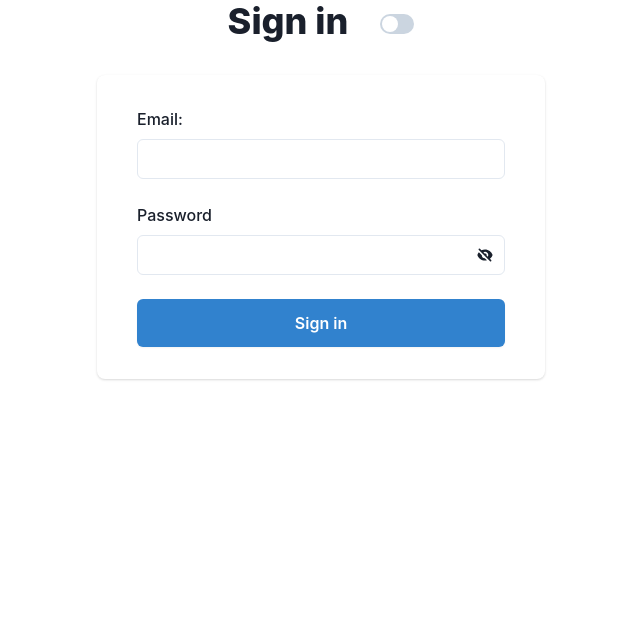
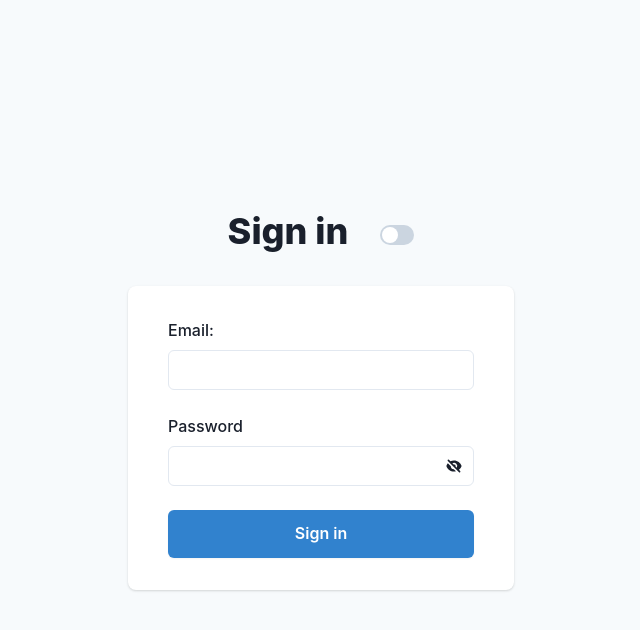
Before and after one commit to Eronheit/base-nextjs, a Next.js app: page / in a window 1280 px wide. Shown: the top 630 px of the page, without its empty margins (319-959 px from the left). Built offline with nearby package versions, Linux system fonts and the light colour scheme.

Commit message:
feat: implements guest and auth layouts

```diff
--- a/src/contexts/AuthContext.tsx
+++ b/src/contexts/AuthContext.tsx
@@ -3,6 +3,8 @@ import { destroyCookie, parseCookies, setCookie } from 'nookies';
 import React, { createContext, ReactNode, useCallback, useState } from 'react';
 import Router from 'next/router';
 import { createStandaloneToast } from '@chakra-ui/toast';
+import AuthLayout from '@/pages/_layouts/Auth';
+import GuestLayout from '@/pages/_layouts/Ghest';
 
 type User = {
   name: string;
@@ -88,7 +90,11 @@ export function AuthProvider({ children }: AuthProviderProps) {
 
   return (
     <AuthContext.Provider value={{ signIn, user, isAuthenticated }}>
-      {children}
+      {isAuthenticated ? (
+        <AuthLayout>{children}</AuthLayout>
+      ) : (
+        <GuestLayout>{children}</GuestLayout>
+      )}
     </AuthContext.Provider>
   );
 }
--- /dev/null
+++ b/src/pages/_layouts/Auth/index.tsx
@@ -0,0 +1,19 @@
+import React from 'react';
+import { useColorModeValue } from '@chakra-ui/color-mode';
+import { Grid, GridItem } from '@chakra-ui/layout';
+
+const AuthLayout: React.FC = ({ children }) => {
+  return (
+    <Grid
+      bg={useColorModeValue('gray.50', 'inherit')}
+      minH="100vh"
+      templateColumns="240px 1fr"
+      gap={4}
+    >
+      <GridItem colSpan={1} bg="tomato" />
+      <GridItem bg="whiteAlpha.600">{children}</GridItem>
+    </Grid>
+  );
+};
+
+export default AuthLayout;
--- /dev/null
+++ b/src/pages/_layouts/Ghest/index.tsx
@@ -0,0 +1,18 @@
+import React from 'react';
+import { useColorModeValue } from '@chakra-ui/color-mode';
+import { Flex } from '@chakra-ui/layout';
+
+const GuestLayout: React.FC = ({ children }) => {
+  return (
+    <Flex
+      bg={useColorModeValue('gray.50', 'inherit')}
+      minH="100vh"
+      py="12"
+      px={{ base: '4', lg: '8' }}
+    >
+      {children}
+    </Flex>
+  );
+};
+
+export default GuestLayout;
```
